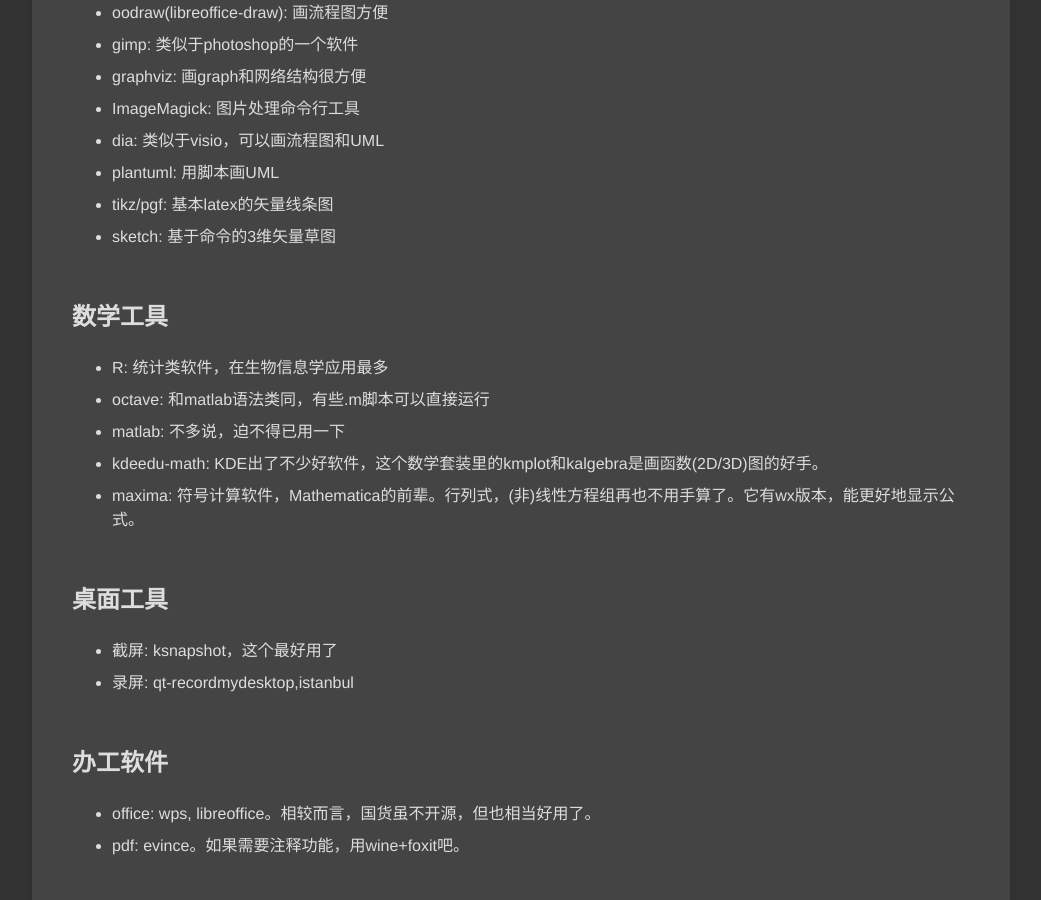
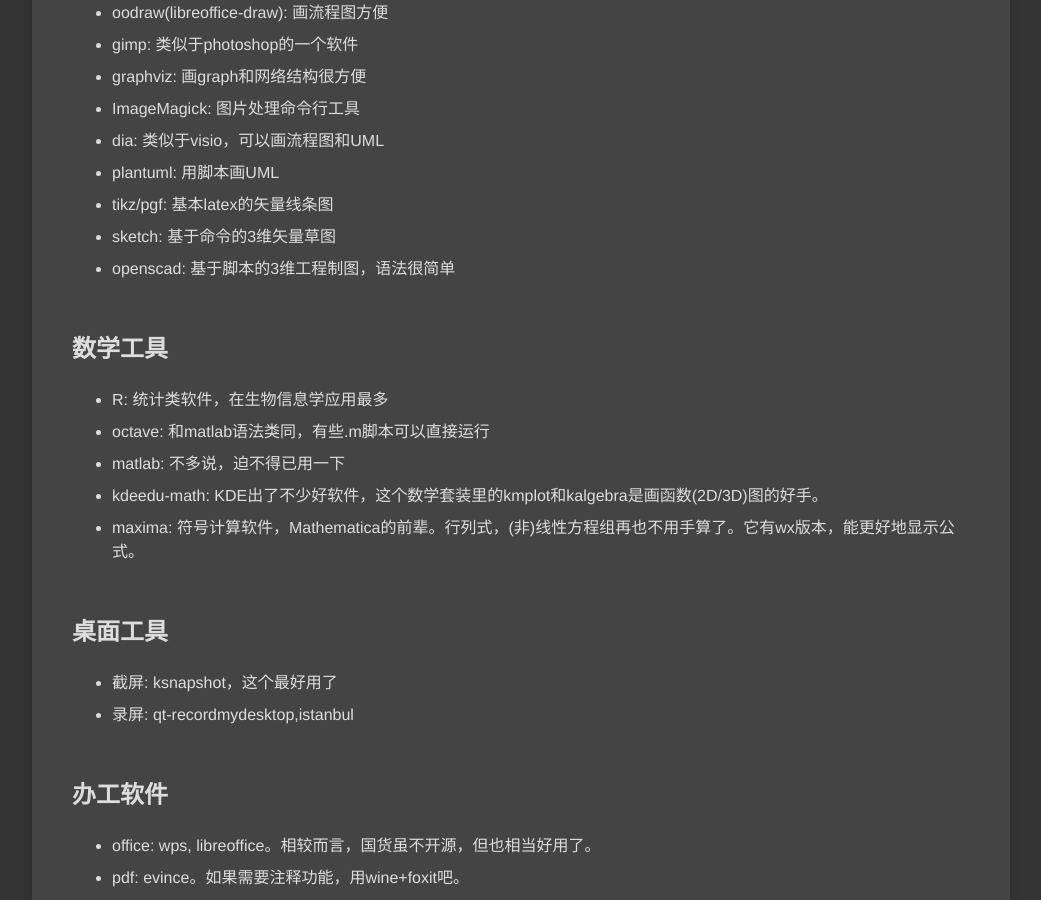
Before and after one commit to pkuwwt/pkuwwt.github.io, a Jekyll site: the page built from linux/_posts/2014-03-08-usual-life-linux-tools.md, in a window 1280 px wide and 900 px high, scrolled down 1164 px. Shown: the whole window, without its empty margins (119-1160 px from the left). Built offline with Jekyll 4.4.1, drawn with Linux system fonts in a browser that asks for light colours; comment, search, counter and statistics services are not loaded.

Commit message:
modified:   linux/_posts/2014-03-08-usual-life-linux-tools.md

```diff
--- a/linux/_posts/2014-03-08-usual-life-linux-tools.md
+++ b/linux/_posts/2014-03-08-usual-life-linux-tools.md
@@ -38,6 +38,7 @@
   - plantuml: 用脚本画UML
   - tikz/pgf: 基本latex的矢量线条图
   - sketch: 基于命令的3维矢量草图
+  - openscad: 基于脚本的3维工程制图，语法很简单
 
 ## 数学工具
 
```
